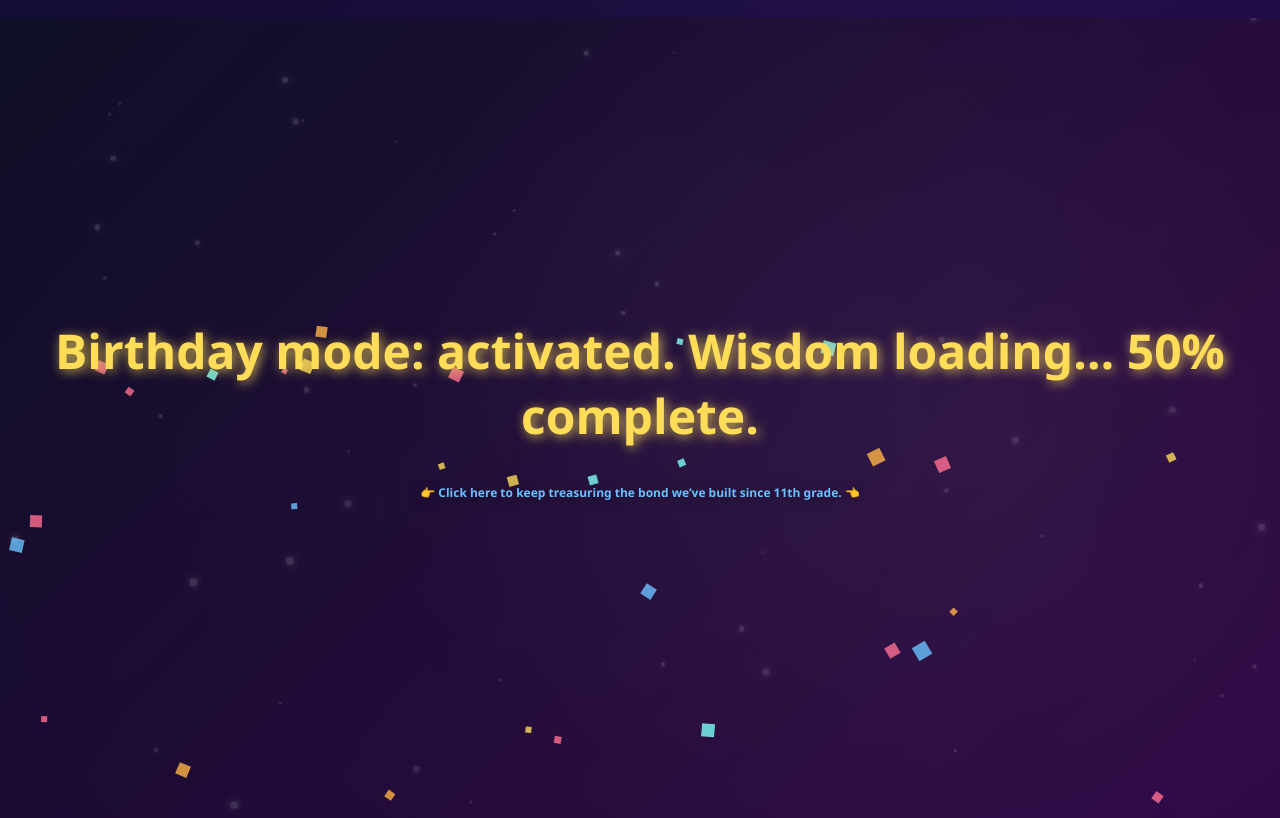
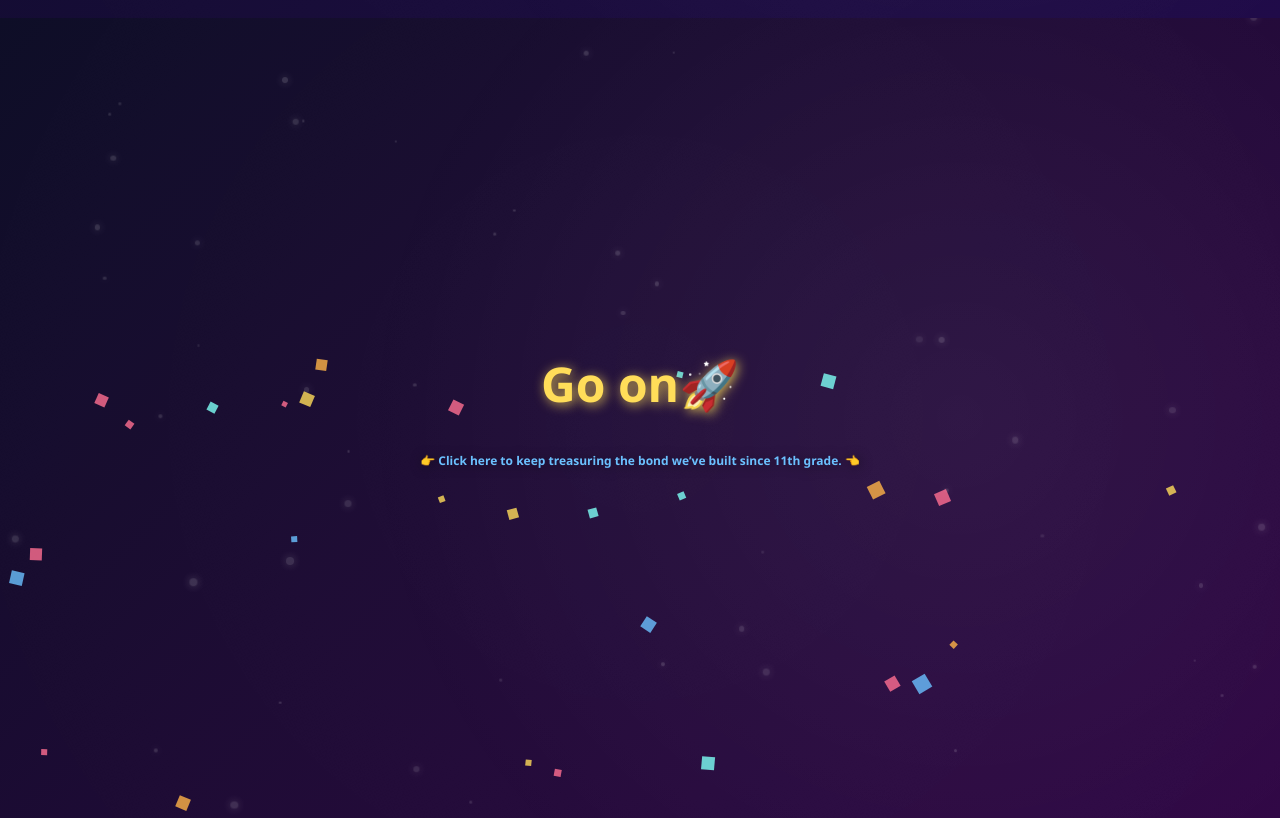
Before and after one commit to sosorry9853-png/Happy.Birthday.Tada.bhokololo, a plain HTML site: page index.html in a window 1280 px wide. Shown: the part 3471-4289 px from the top of the page. Drawn offline with Linux system fonts and the light colour scheme.

Commit message:
index.html

```diff
--- a/index.html
+++ b/index.html
@@ -134,7 +134,7 @@
   <div class="confetti-container"></div>
 
   <h2 class="fade-up" style="color:#ffdd59; text-shadow:2px 2px 12px rgba(255,221,89,0.8);">
-    Birthday mode: activated. Wisdom loading… 50% complete.
+    Go on🚀
   </h2>
 
   <p class="fade-up" style="margin-top:20px; font-size:.75em;">
```
